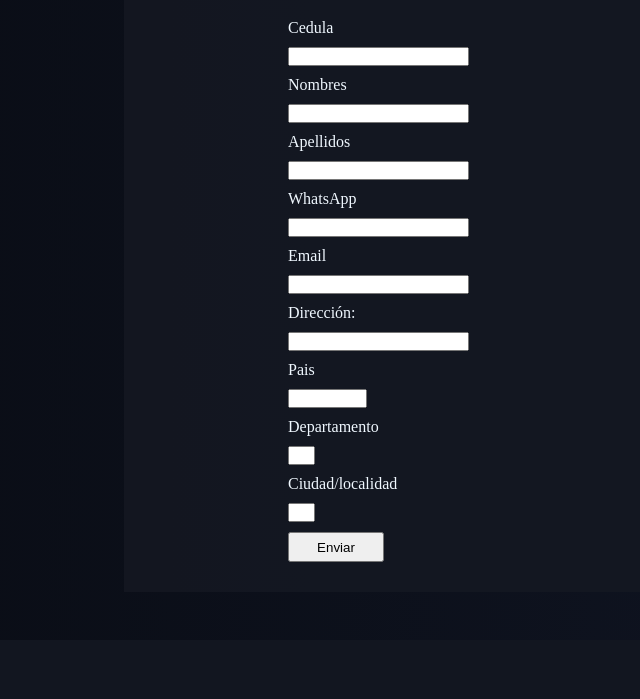
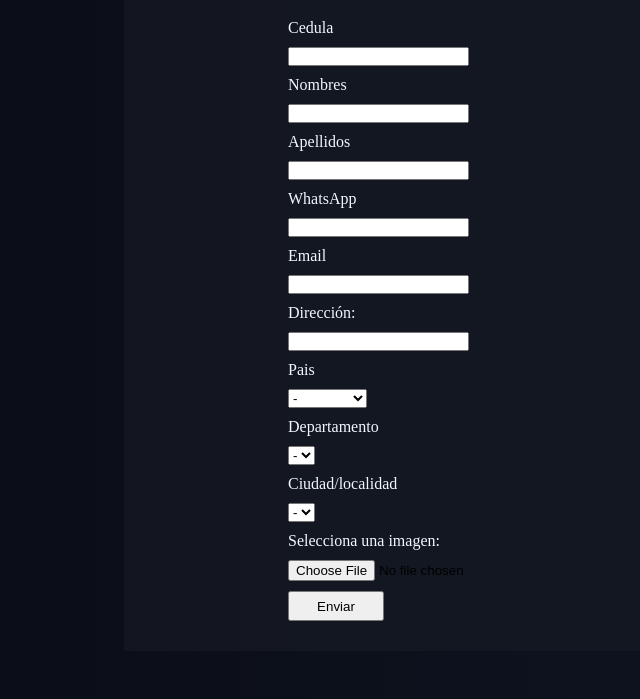
Before and after one commit to LASM24/registro-funcional-con-php, a PHP site: page /html/index.html in a window 1280 px wide. Shown: the part 166-865 px from the top of the page, without its empty margins (256-896 px from the left). Before the commit the page ends 728 px from the top, so only its background shows below. Run offline with PHP 8.4, Linux system fonts and the light colour scheme.

Commit message:
añadí input para imagen

```diff
--- a/client/css/style.css
+++ b/client/css/style.css
@@ -57,6 +57,7 @@
     display: block;
     margin-bottom: 10px;
     margin-left: 30%;
+    color: #000 ;
   }
 
   /* Inputs */
@@ -70,3 +71,7 @@
     height: 30px;
     color: #000;
   }
+
+option{
+  color: #000;
+}
--- a/client/html/index.html
+++ b/client/html/index.html
@@ -56,6 +56,9 @@
             </select>
         </section>
 
+        <label for="imagen">Selecciona una imagen:</label>
+        <input type="file" id="imagen" name="imagen" accept="image/*">
+
         <input type="submit" value="Enviar" id="enviar" />
     </form>
     <script src="../js/main.js"></script>
```
